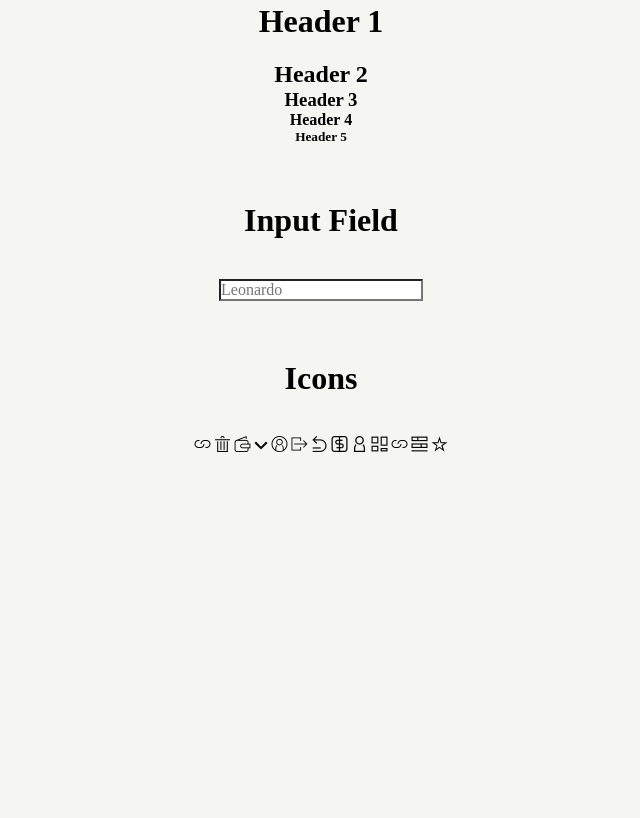
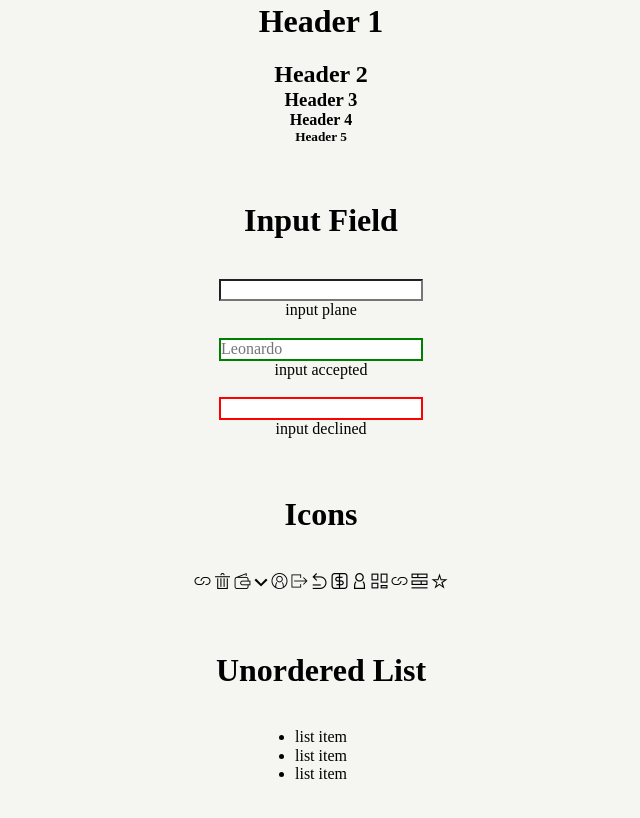
Before and after one commit to adeeio/solo-project, a website: page styleguide.html in a window 1280 px wide. Shown: the part 2045-2863 px from the top of the page, without its empty margins (444-1084 px from the left). Before the commit the page ends 2538 px from the top, so only its background shows below. Drawn offline with Linux system fonts and the light colour scheme.

Commit message:
latest update on styleguide file

```diff
--- a/sass/_styleguide.scss
+++ b/sass/_styleguide.scss
@@ -83,3 +83,11 @@ div[class^="color"] {
 .style-guide-paragraph-small {
     font-size: 14px;
 }
+
+.input-accepted {
+    border: 2px solid green;
+}
+
+.input-declined {
+    border: 2px solid red;
+}
--- a/styleguide.html
+++ b/styleguide.html
@@ -146,7 +146,14 @@
     <br><br>
     <h1>Input Field</h1>
     <br>
-    <input type="text" name="firstname" placeholder="Leonardo" required minlength="2" maxlength="16">
+    <input type="text" name="firstname" placeholder="" required minlength="2" maxlength="16">
+    <p>input plane</p>
+    <br>
+    <input type="text" class="input-accepted" name="firstname" placeholder="Leonardo" required minlength="2" maxlength="16">
+    <p>input accepted</p>
+    <br>
+    <input type="text" class="input-declined" name="firstname" placeholder="" required minlength="2" maxlength="16">
+    <p>input declined</p>
     <br><br>
     <h1>Icons</h1>
     <br>
@@ -166,6 +173,13 @@
         <span class="icon-general"></span>
     </div>
     <br><br>
+    <h1>Unordered List</h1><br>
+    <ul>
+        <li>list item</li>
+        <li>list item</li>
+        <li>list item</li>
+    </ul>
+    <br><br>
 
 
 
```
Also changed, not shown: css/style.css, 1 other file.
